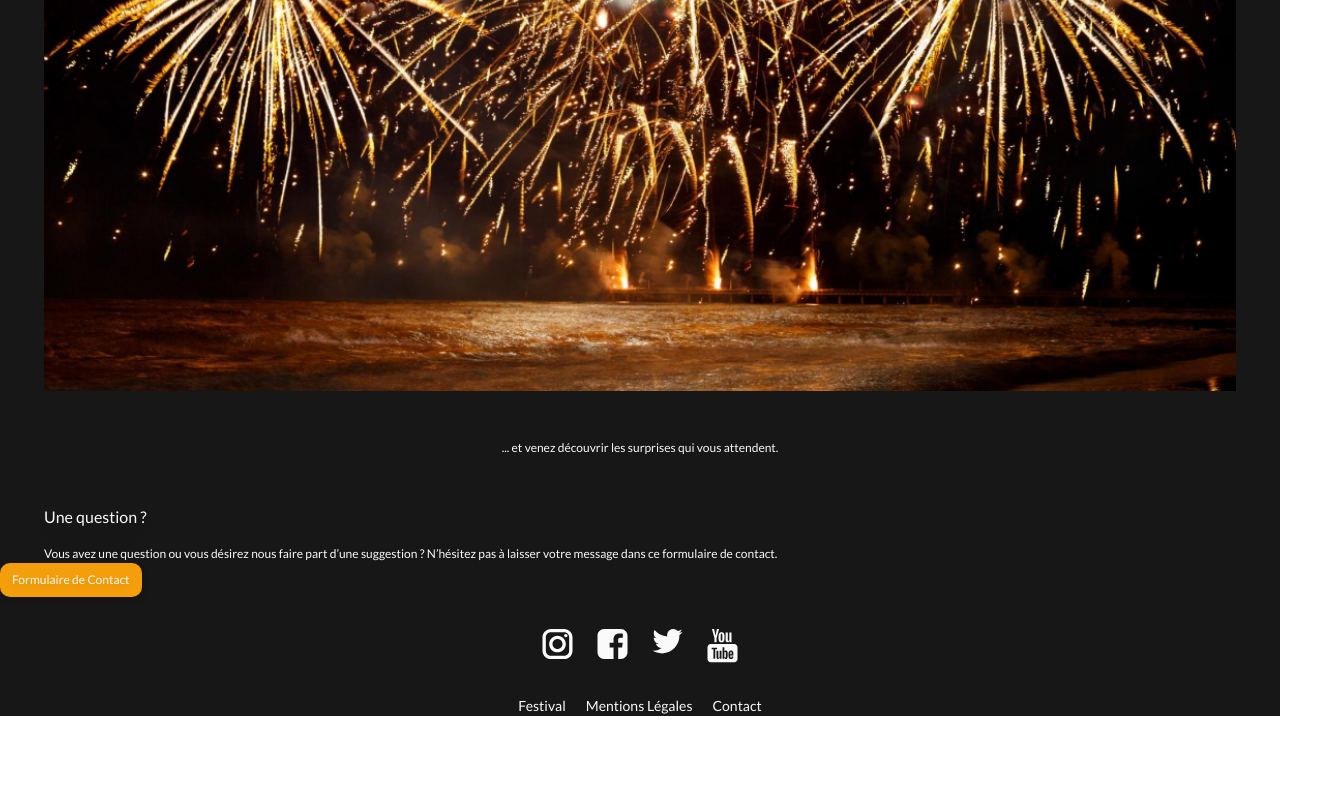
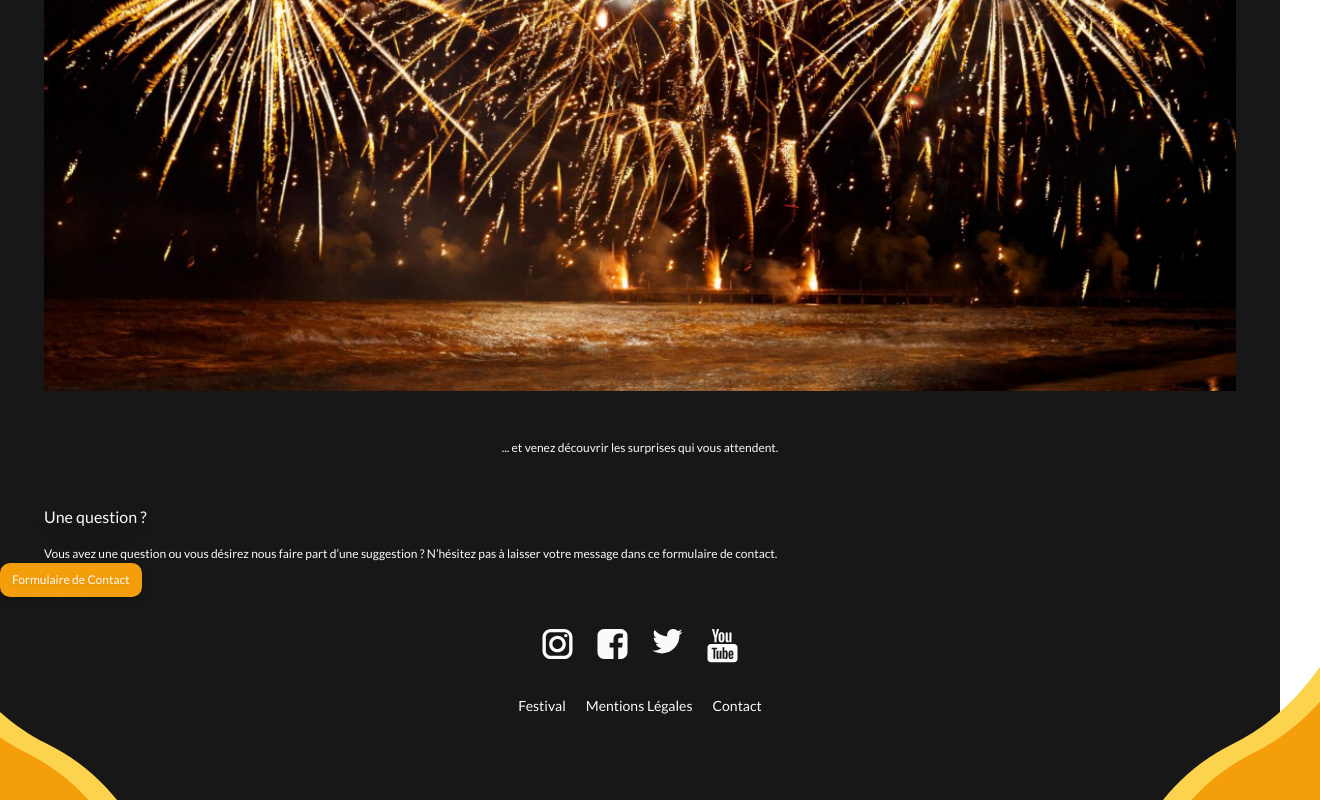
Before and after one commit to duval-justine/Acapulco_Festival_Justine_Duval, a Vue app: page / in a window 1280 px wide. Shown: the part 4328-5128 px from the top of the page, 1320 px wide, since content can reach past the window. Before the commit the page ends 5044 px from the top, so only its background shows below. Built offline with nearby package versions, Linux system fonts and the light colour scheme; a web font is replaced by a local one.

Commit message:
Finalisation du footer avec l'ajout des decos bas

```diff
--- a/src/components/Footer.vue
+++ b/src/components/Footer.vue
@@ -10,6 +10,10 @@
         <RouterLink to="/">Mentions Légales</RouterLink>
         <RouterLink to="/">Contact</RouterLink>
     </div>
+    <div class="-mt-[134px] flex justify-between">
+        <DecoBG class="-ml-10" />
+        <DecoBD class="-mr-10"/>
+    </div>
 </template>
 
 <script>
@@ -18,8 +22,10 @@ import Insta from '../components/icons/Insta.vue'
 import Facebook from '../components/icons/Facebook.vue'
 import Twitter from '../components/icons/Twitter.vue'
 import YouTube from '../components/icons/YouTube.vue'
+import DecoBG from '../components/icons/DecoFooterBG.vue'
+import DecoBD from '../components/icons/DecoFooterBD.vue'
 
 export default {
-    components: {Insta, Facebook, Twitter, YouTube}
+    components: {Insta, Facebook, Twitter, YouTube, DecoBG, DecoBD}
 }
 </script>
--- /dev/null
+++ b/src/components/icons/DecoFooterBD.vue
@@ -0,0 +1,20 @@
+<template>
+    <svg
+  width="151"
+  height="151"
+  viewBox="0 0 151 151"
+  fill="none"
+  xmlns="http://www.w3.org/2000/svg"
+  class="w-[199px] h-[218px]"
+  preserveAspectRatio="none"
+>
+  <path
+    d="M85.0563 112.05C26.4963 138.142 3.9521 189.555 0 212H183V1.52588e-05C174.752 26.4781 143.616 85.9573 85.0563 112.05Z"
+    fill="#FCD34D"
+  ></path>
+  <path
+    d="M101.056 118.05C42.4963 144.142 19.9521 195.555 16 218H199V6.00002C190.752 32.4781 159.616 91.9573 101.056 118.05Z"
+    fill="#F59E0B"
+  ></path>
+</svg>
+</template>
--- /dev/null
+++ b/src/components/icons/DecoFooterBG.vue
@@ -0,0 +1,20 @@
+<template>
+    <svg
+  width="151"
+  height="151"
+  viewBox="0 0 151 151"
+  fill="none"
+  xmlns="http://www.w3.org/2000/svg"
+  class="w-[199px] h-[218px]"
+  preserveAspectRatio="none"
+>
+  <path
+    d="M65.9437 112.05C124.504 138.142 147.048 189.555 151 212H-32V1.52588e-05C-23.7521 26.4781 7.38366 85.9573 65.9437 112.05Z"
+    fill="#FCD34D"
+  ></path>
+  <path
+    d="M49.9437 118.05C108.504 144.142 131.048 195.555 135 218H-48V6.00002C-39.7521 32.4781 -8.61634 91.9573 49.9437 118.05Z"
+    fill="#F59E0B"
+  ></path>
+</svg>
+</template>
```
